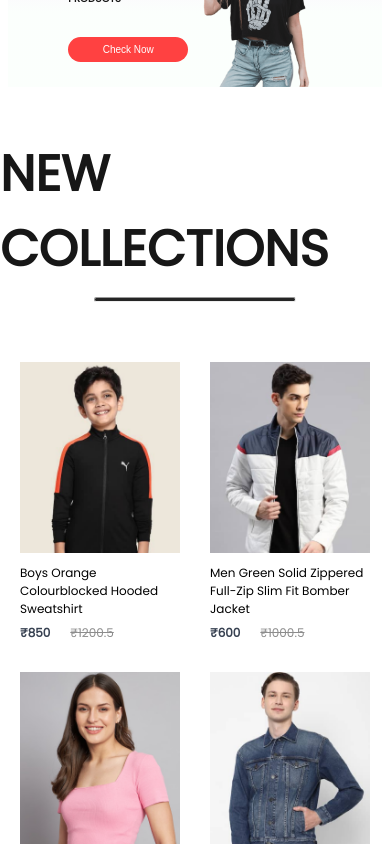
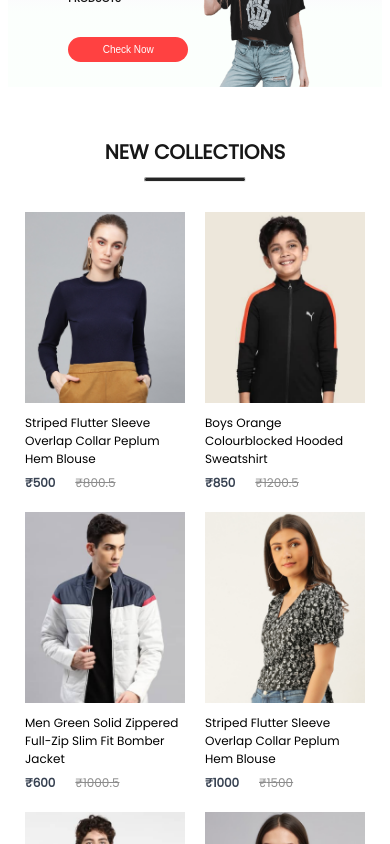
Before and after one commit to SomsuryaMohapatra/E-Commerce-Frontend, a React (Create React App) app: page / in a window 390 px wide. Shown: the part 1540-2384 px from the top of the page. Built offline with nearby package versions, Linux system fonts and the light colour scheme.

Commit message:
Responsive NewCollections

```diff
--- a/src/Components/NewCollections/NewCollections.css
+++ b/src/Components/NewCollections/NewCollections.css
@@ -1,4 +1,4 @@
-.new-collections{
+.new-collections {
     display: flex;
     flex-direction: column;
     align-items: center;
@@ -6,22 +6,93 @@
     margin-bottom: 100px;
 }
 
-.new-collections h1{
+.new-collections h1 {
     color: #171717;
     font-weight: 600;
     font-size: 50px;
 }
 
-.new-collections hr{
+.new-collections hr {
     width: 200px;
     height: 3px;
     border-radius: 10px;
     background: #252525;
 }
 
-.collections{
+.collections {
     display: grid;
     grid-template-columns: 1fr 1fr 1fr 1fr;
     gap: 30px;
     margin-top: 50px;
 }
+
+@media(max-width:1280px) {
+    .new-collections {
+        margin-bottom: 80px;
+    }
+
+    .new-collections h1 {
+        font-size: 40px;
+    }
+
+    .new-collections hr {
+        width: 160px;
+        height: 4px;
+    }
+
+    .collections {
+        gap: 20px;
+        margin-top: 30px;
+    }
+}
+
+@media(max-width:1024px) {
+    .new-collections {
+        margin-bottom: 60px;
+    }
+
+    .new-collections h1 {
+        font-size: 30px;
+    }
+
+    .new-collections hr {
+        width: 120px;
+        height: 3px;
+    }
+
+    .collections {
+        gap: 15px;
+        margin-top: 20px;
+    }
+}
+
+@media(max-width:800px) {
+    .new-collections {
+        margin-bottom: 60px;
+    }
+
+    .new-collections h1 {
+        font-size: 20px;
+    }
+
+    .new-collections hr {
+        width: 100px;
+    }
+
+    .collections {
+        gap: 5px;
+    }
+}
+
+@media(max-width:500px) {
+    .new-collections {
+        margin-bottom: 50px;
+    }
+
+    .collections {
+        display: grid;
+        grid-template-columns: 1fr 1fr;
+        gap: 20px;
+    }
+
+}
```
